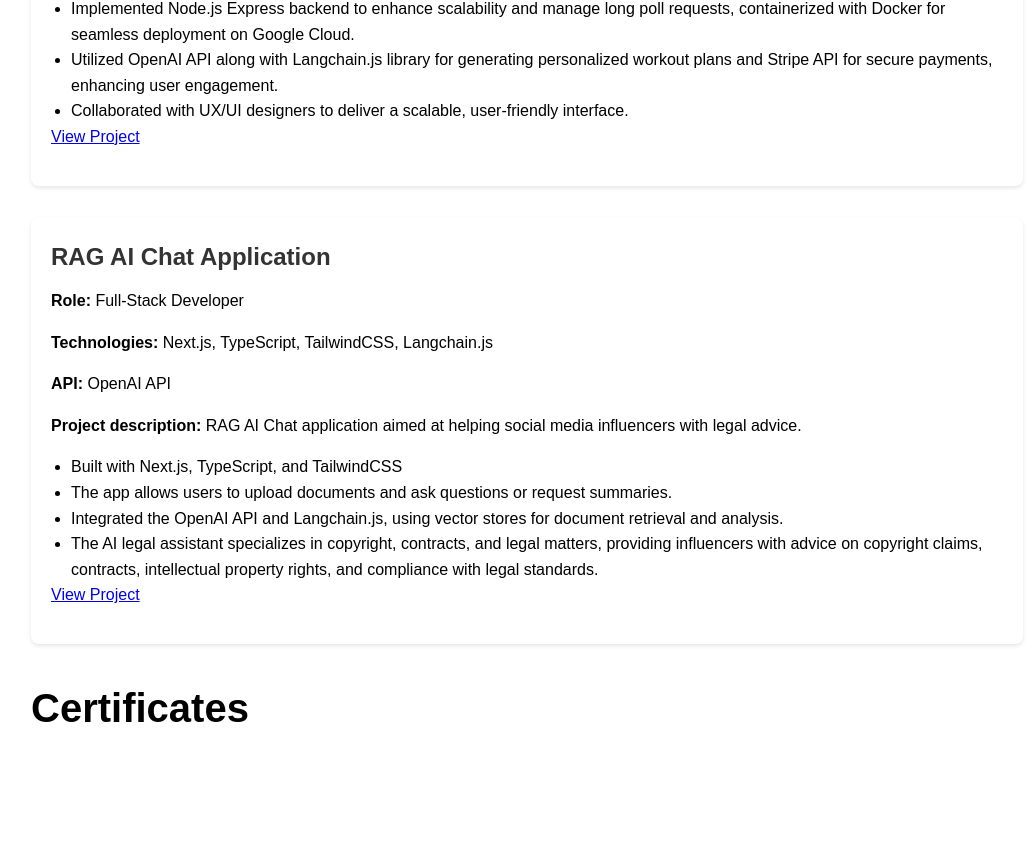
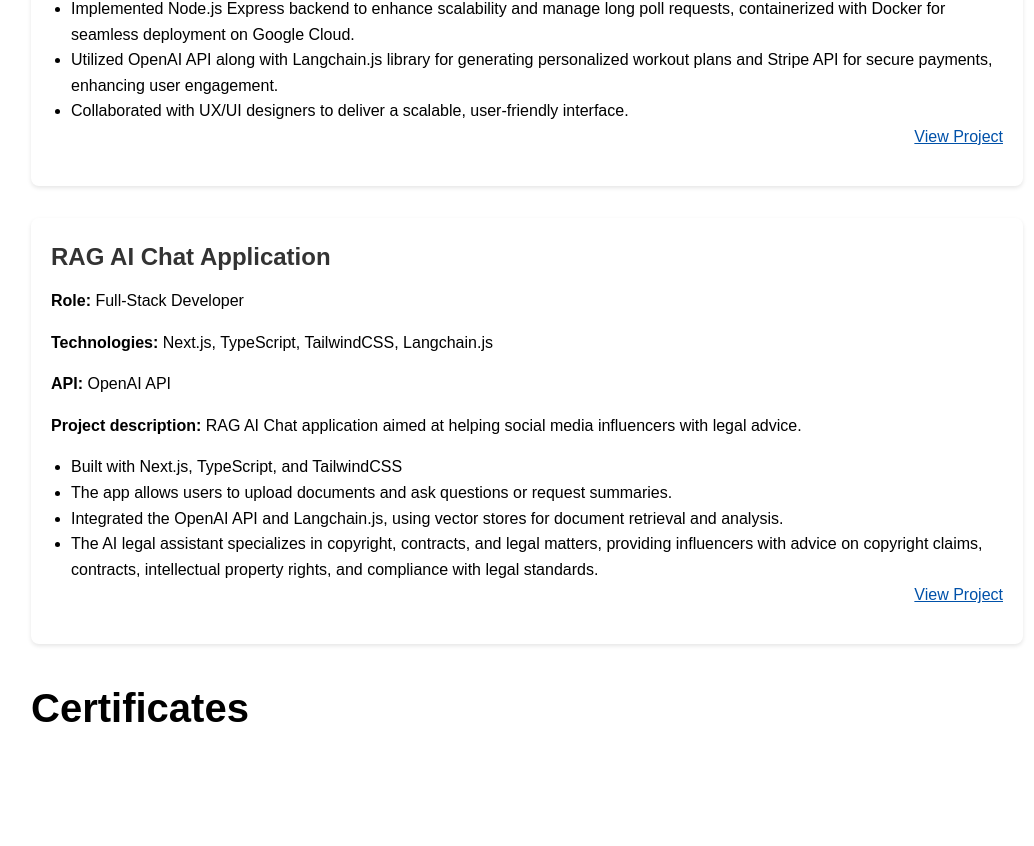
Before and after one commit to xaanders/xaanders, a plain HTML site: page experiences.html in a window 1280 px wide. Shown: the part 1476-2322 px from the top of the page, without its empty margins (113-1147 px from the left). Drawn offline with Linux system fonts and the light colour scheme; a script that the page names is missing.

Commit message:
fix links

```diff
--- a/experiences.html
+++ b/experiences.html
@@ -121,7 +121,7 @@
                                 <li>Collaborated with UX/UI designers to deliver a scalable, user-friendly interface.
                                 </li>
                             </ul>
-                            <p><a href="https://ai-trainer.app" target="_blank">View Project</a></p>
+                            <p class="project-link"><a href="https://ai-trainer.app" target="_blank">View Project</a></p>
                         </div>
                         <div class="card">
                             <h2>RAG AI Chat Application</h2>
@@ -141,7 +141,7 @@
                                     providing influencers with advice on copyright claims, contracts, intellectual
                                     property rights, and compliance with legal standards.</li>
                             </ul>
-                            <p><a href="https://sm-advisor.vercel.app/" target="_blank">View Project</a></p>
+                            <p class="project-link"><a href="https://sm-advisor.vercel.app/" target="_blank">View Project</a></p>
                         </div>
                     </div>
                     <div class="content-header">
--- a/public/css/styles.css
+++ b/public/css/styles.css
@@ -303,6 +303,14 @@ footer {
   height: 100%;
 }
 
+.project-link {
+  display: flex;
+  justify-content: flex-end;
+}
+.project-link a {
+  color: rgb(0, 81, 169);
+}
+
 @media (max-width: 768px) {
   /* burger menu */
   .burger-menu {
```
